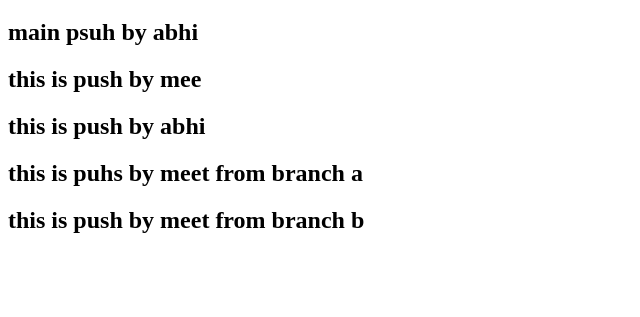
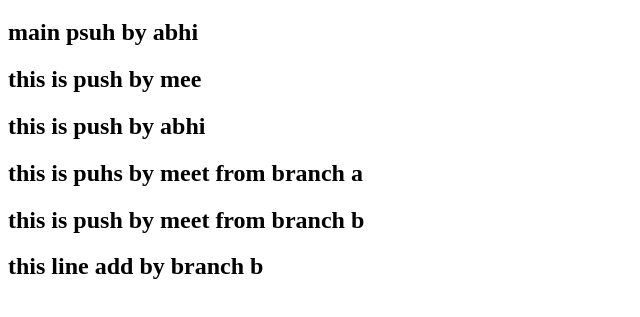
Before and after one commit to dasabhi8/git, a plain HTML site: page index.html in a window 1280 px wide. Shown: the part 61-378 px from the top of the page, without its empty margins (0-640 px from the left). Drawn offline with Linux system fonts and the light colour scheme.

Commit message:
change from branch b

```diff
--- a/index.html
+++ b/index.html
@@ -20,5 +20,7 @@
     <h2>this is push by meet from branch b</h2>
     <!-- Code of das8  -->
 
+    <h2>this line add by branch b</h2>
+
 </body>
 </html>
```
